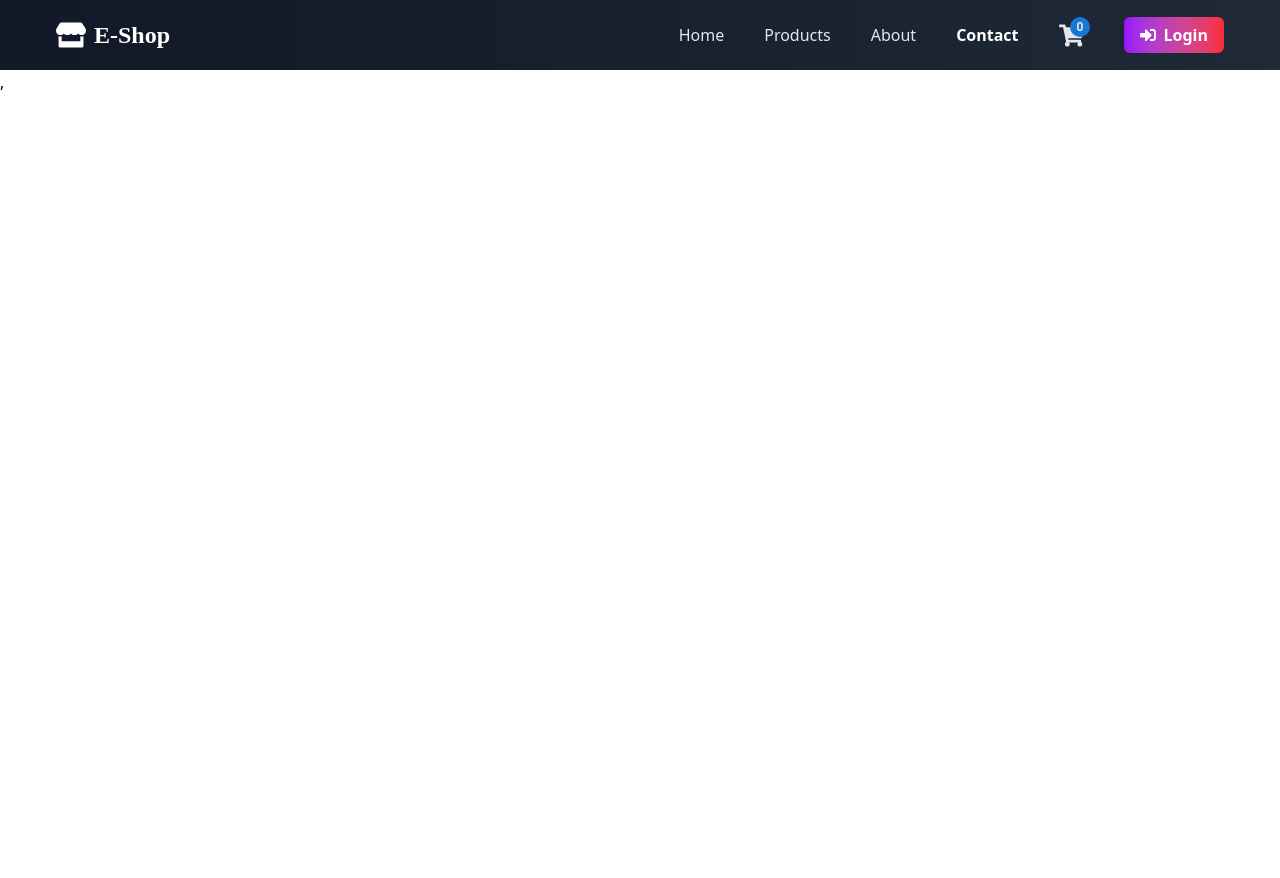
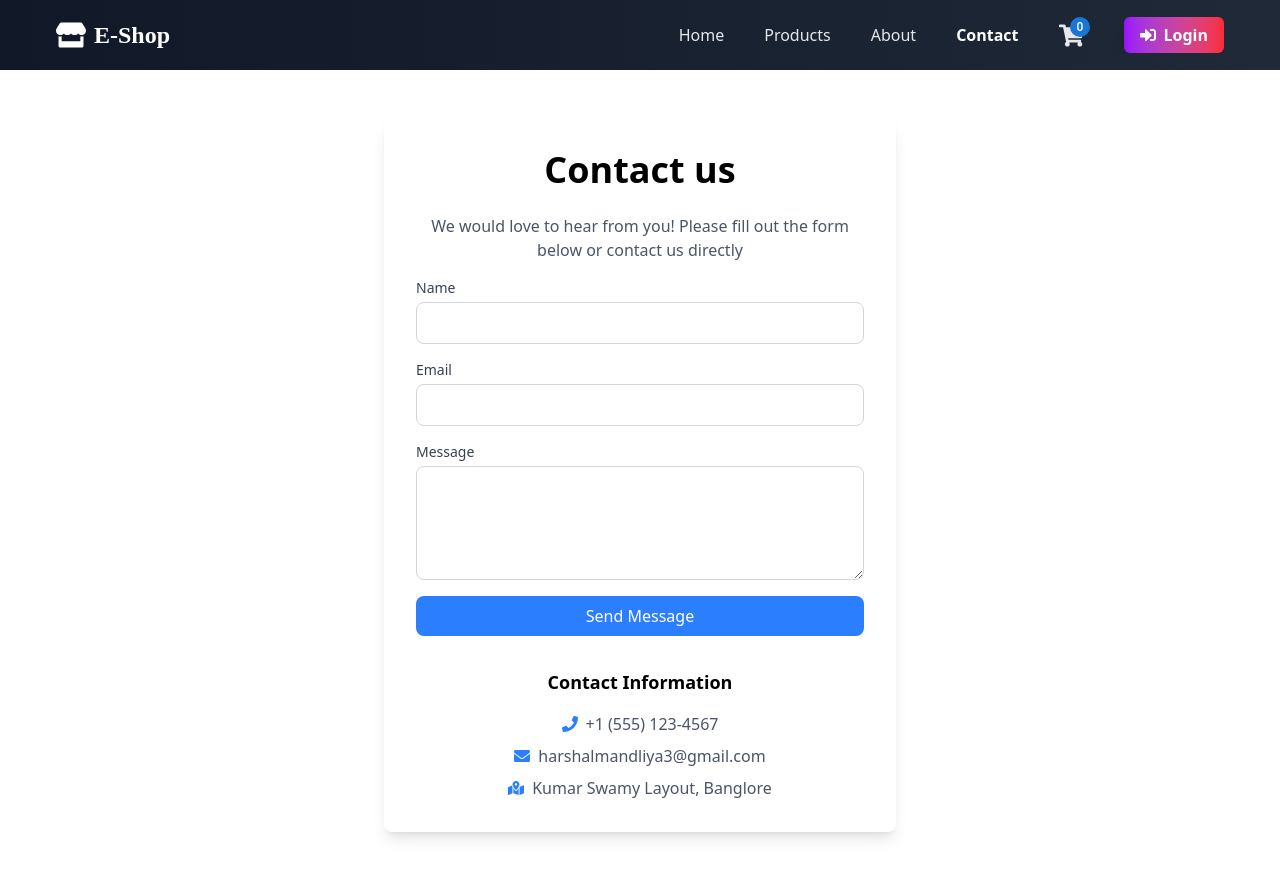
Before and after one commit to harshalmandliya/fullstack-ecommerce-platform, a React (Vite) app in the folder frontend/ecom-frontend/: page /contact in a window 1280 px wide. Shown: the top 878 px of the page. Before the commit the page ends 800 px from the top, so only its background shows below. Built offline with nearby package versions, Linux system fonts and the light colour scheme; no server answers.

Commit message:
feat: add Contact page and update App routing

```diff
--- a/frontend/ecom-frontend/src/App.jsx
+++ b/frontend/ecom-frontend/src/App.jsx
@@ -4,6 +4,7 @@
 import Products from './components/products/Products';
 import Navbar from './components/shared/Navbar';
 import About from './components/About';
+import Contact from './components/contact';
 
 function App() {
 
@@ -14,6 +15,7 @@
         <Route path="/" element={<Home />} />
         <Route path='/products' element={ <Products />}/>
         <Route path='/about' element={ <About />}/>
+        <Route path='/contact' element={ <Contact />}/>
       </Routes>
     </Router>
   )
--- /dev/null
+++ b/frontend/ecom-frontend/src/components/contact.jsx
@@ -0,0 +1,77 @@
+import { FaEnvelope, FaMapMarkedAlt, FaPhone } from "react-icons/fa";
+
+const Contact = () => {
+    return(
+        <div
+            className="flex flex-col items-center justify-center min-h-screen py-12 bg-cover bg-center"
+            style={{backgroundImage: "url('')"}}>
+
+            <div className="bg-white shadow-lg rounded-lg p-8 w-full max-w-lg">
+                <h1 className="text-4xl font-bold text-center mb-6">Contact us</h1>
+                <p className="text-gray-600 text-center mb-4">
+                    We would love to hear from you! Please fill out the form below or contact us directly
+                </p>
+
+                <form className="space-y-4">
+                    <div>
+                        <label className="block text-sm font-medium text-gray-700">
+                            Name
+                        </label>
+                        <input
+                            type="text"
+                            required
+                            className="mt-1 block w-full border border-gray-300 rounded-lg p-2 focus:outline-none focus:ring-2 focus: ring-blue-500"/>
+                    </div>
+
+
+                    <div>
+                        <label className="block text-sm font-medium text-gray-700">
+                            Email
+                        </label>
+                        <input
+                            type="email"
+                            required
+                            className="mt-1 block w-full border border-gray-300 rounded-lg p-2 focus:outline-none focus:ring-2 focus: ring-blue-500"/>
+                    </div>
+
+                    <div>
+                        <label className="block text-sm font-medium text-gray-700">
+                            Message
+                        </label>
+                        <textarea
+                            rows="4"
+                            required
+                            className="mt-1 block w-full border border-gray-300 rounded-lg p-2 focus:outline-none focus:ring-2 focus: ring-blue-500"/>
+                    </div>
+
+                    <button className="w-full bg-blue-500 text-white py-2 rounded-lg hover:bg-blue-600 transition duration-300">
+                        Send Message
+                    </button>
+                </form>
+
+                <div className="mt-8 text-center">
+                    <h2 className="text-lg font-semibold">Contact Information</h2>
+                    <div className="flex flex-col items-center space-y-2 mt-4">
+                        <div className="flex items-center">
+                            <FaPhone className="text-blue-500 mr-2"/>
+                            <span className="text-gray-600">+1 (555) 123-4567</span>
+                        </div>
+
+                        <div className="flex items-center">
+                            <FaEnvelope className="text-blue-500 mr-2"/>
+                            <span className="text-gray-600">harshalmandliya3@gmail.com</span>
+                        </div>
+
+                        <div className="flex items-center">
+                            <FaMapMarkedAlt className="text-blue-500 mr-2"/>
+                            <span className="text-gray-600">Kumar Swamy Layout, Banglore</span>
+                        </div>
+                    </div>
+                </div>
+            </div>
+
+        </div>
+    );
+}
+
+export default Contact;
```
